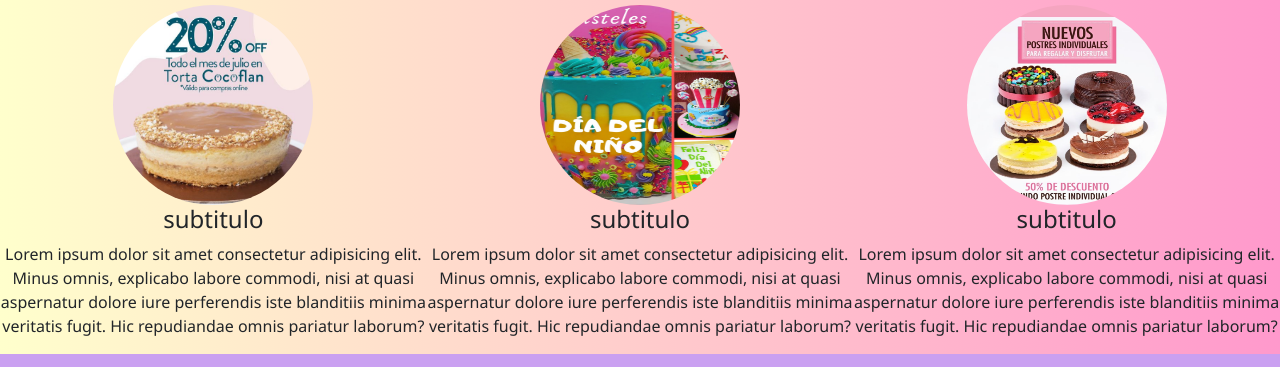
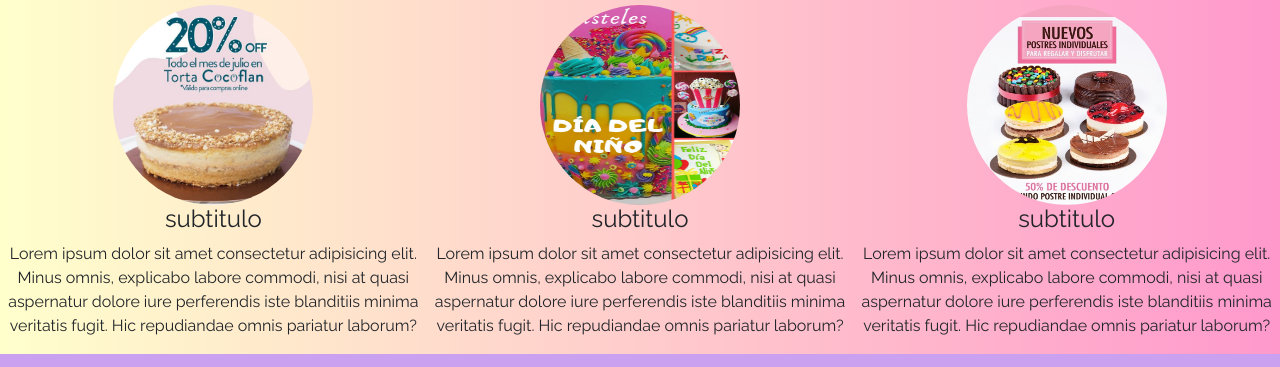
Before and after one commit to alexagbs/barreto2, a plain HTML site: page index.html in a window 1280 px wide. Shown: the part 183-550 px from the top of the page. Drawn offline with nearby package versions, Linux system fonts and the light colour scheme.

Commit message:
corrigiendo font family

```diff
--- a/css/stylo.css
+++ b/css/stylo.css
@@ -105,7 +105,7 @@ body {
 	background: linear-gradient(to right, #ffffcc 0%, #ff99cc 100%);
 }
 body,*{
-	font-family:font-family: 'Raleway', sans-serif;
+	font-family:'Raleway', sans-serif;
 }
 
 /* header*/
```
